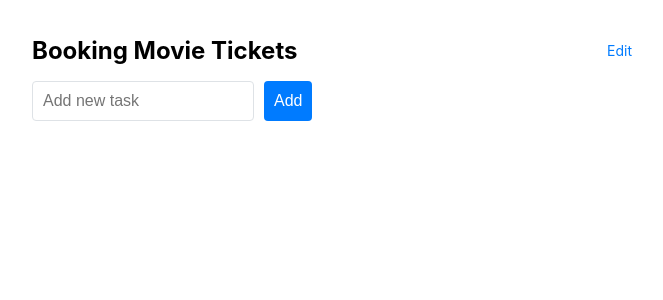
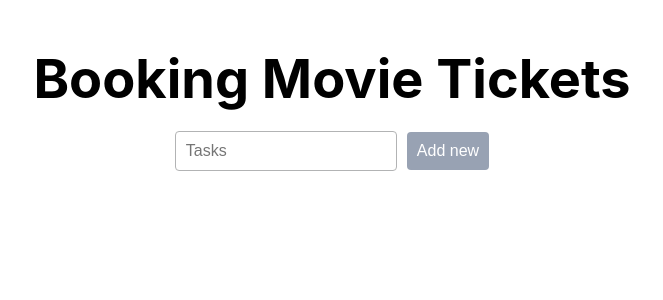
Before and after one commit to alanrochagomes/react-projects-v3, a React (Create React App) app: page / in a window 1280 px wide. Shown: the top 300 px of the page, without its empty margins (308-971 px from the left). Built offline with nearby package versions, Linux system fonts and the light colour scheme.

Commit message:
Atualizando Arquivos

```diff
--- a/src/App.css
+++ b/src/App.css
@@ -1,36 +1,43 @@
 .todo-container {
   max-width: 600px;
   margin: 0 auto;
-  padding: 20px;
+  padding: 10px;
 }
 
 .todo-header {
-  display: flex;
-  justify-content: space-between;
-  align-items: center;
+  text-align: center;
+  position: relative;
 }
 
 .todo-title {
-  font-size: 24px;
+  font-size: 54px;
   cursor: pointer;
+  margin-bottom: 20px;
+  display: inline-block; /* Para permitir alinhamento vertical */
 }
 
 .edit-title {
+  display: inline-block;
   font-size: 14px;
-  color: #007bff;
   cursor: pointer;
+  position: absolute;
+  left: calc(100% + 10px); /* Posiciona à direita do título com margem */
+  top: 50%; /* Alinha verticalmente no meio */
+  transform: translateY(-50%);
 }
 
 .todo-input-container {
   display: flex;
-  margin-bottom: 20px;
+  align-items: center;
+  justify-content: center; /* Centraliza horizontalmente */
+  margin-bottom: 54px;
 }
 
 .todo-input {
   flex-grow: 1;
   padding: 10px;
   font-size: 16px;
-  border: 1px solid #dee2e6;
+  border: 1px solid #b2b3b4;
   border-radius: 4px;
   margin-right: 10px;
 }
@@ -40,15 +47,19 @@
   font-size: 16px;
   border: none;
   border-radius: 4px;
-  background-color: #007bff;
+  background-color: #98a2b3;
   color: #fff;
   cursor: pointer;
+  height: 100%; /* Garante que a altura do botão corresponda à do input */
 }
 
 .todo-list {
   list-style-type: none;
   padding: 0;
   margin-top: 20px;
+  display: flex;
+  flex-direction: column;
+  align-items: center; /* Centraliza os itens na lista */
 }
 
 .todo-item {
@@ -58,6 +69,8 @@
   border: 1px solid #dee2e6;
   border-radius: 4px;
   margin-bottom: 10px;
+  width: 100%; /* Permite que o item da lista ocupe a largura completa do contêiner */
+  max-width: 500px; /* Limita a largura máxima dos itens da lista */
 }
 
 .todo-content {
@@ -69,7 +82,7 @@
   width: 20px;
   height: 20px;
   border-radius: 50%;
-  border: 1px solid #dee2e6;
+  border: 1px solid #98a2b3;
   display: flex;
   justify-content: center;
   align-items: center;
@@ -80,7 +93,7 @@
 .todo-checkbox svg {
   width: 12px;
   height: 12px;
-  fill: #007bff;
+  fill: #98a2b3;
 }
 
 .todo-text {
@@ -94,9 +107,9 @@
 
 .edit-input {
   flex-grow: 1;
-  padding: 5px;
+  padding: 15px;
   font-size: 16px;
-  border: 1px solid #dee2e6;
+  border: 1px solid #d0d5dd;
   border-radius: 4px;
 }
 
@@ -124,7 +137,7 @@
 .comment-input {
   padding: 10px;
   font-size: 16px;
-  border: 1px solid #dee2e6;
+  border: 1px solid #d0d5dd;
   border-radius: 4px;
   margin-bottom: 10px;
 }
@@ -140,7 +153,7 @@
 .comment-button:first-of-type {
   background: none;
   border: none;
-  color: #007bff;
+  color: #98a2b3;
   cursor: pointer;
   margin-top: 10px;
   padding: 5px;
@@ -150,7 +163,7 @@
 .comment-button:last-of-type {
   background: none;
   border: none;
-  color: #ff0015;
+  color: #98a2b3;
   cursor: pointer;
   margin-top: 10px;
   padding: 5px;
@@ -180,10 +193,10 @@
 .toggle-comments-button {
   background: none;
   border: none;
-  color: #007bff;
+  color: #98a2b3;
   cursor: pointer;
   margin-top: 10px;
-  padding: 5px;
+  padding: 1px;
   font-size: 14px;
 }
 
@@ -197,3 +210,15 @@
   justify-content: space-between;
   align-items: center;
 }
+
+.editing-button {
+  position: absolute;
+  top: 10px;
+  left: 50%;
+  transform: translateX(-50%);
+  background-color: #1D2939;
+  color: #fff;
+  padding: 5px 10px;
+  border-radius: 5px;
+  font-size: 20px;
+}
--- a/src/TodoList.js
+++ b/src/TodoList.js
@@ -1,6 +1,6 @@
 import React, { Component } from "react";
-import "./App.css"; // Certifique-se de importar o arquivo CSS
-import deleteSound from "./assets/delete_sound.mp3"; // Importe o arquivo de som
+import "./App.css";
+import deleteSound from "./assets/delete_sound.mp3";
 
 class TodoList extends Component {
   constructor(props) {
@@ -17,6 +17,7 @@ class TodoList extends Component {
       showCommentsIndex: null,
       editCommentIndex: null,
       editCommentText: "",
+      isEditing: false, // Novo estado para controlar a edição
     };
     this.audioRef = React.createRef();
   }
@@ -56,11 +57,11 @@ class TodoList extends Component {
   };
 
   startEdit = (index, text) => {
-    this.setState({ editIndex: index, editText: text });
+    this.setState({ editIndex: index, editText: text, isEditing: true });
   };
 
   cancelEdit = () => {
-    this.setState({ editIndex: -1, editText: "" });
+    this.setState({ editIndex: -1, editText: "", isEditing: false });
   };
 
   saveEdit = (index) => {
@@ -68,7 +69,7 @@ class TodoList extends Component {
     if (editText.trim() !== "") {
       const newTodos = [...todos];
       newTodos[index].text = editText.trim();
-      this.setState({ todos: newTodos, editIndex: -1, editText: "" });
+      this.setState({ todos: newTodos, editIndex: -1, editText: "", isEditing: false });
     }
   };
 
@@ -169,6 +170,7 @@ class TodoList extends Component {
       showCommentsIndex,
       editCommentIndex,
       editCommentText,
+      isEditing, // Novo estado para controlar a edição
     } = this.state;
 
     return (
@@ -181,6 +183,9 @@ class TodoList extends Component {
 
         <div className="todo-container">
           <div className="todo-header">
+            {isEditing && (
+              <div className="editing-button">Editando...</div>
+            )}
             <h1
               className="todo-title"
               contentEditable={editTitle}
@@ -190,9 +195,7 @@ class TodoList extends Component {
             >
               {title}
             </h1>
-            <span onClick={this.handleEditTitle} className="edit-title">
-              Edit
-            </span>
+            <span onClick={this.handleEditTitle} className="edit-title"></span>
           </div>
 
           <div className="todo-input-container">
@@ -201,10 +204,10 @@ class TodoList extends Component {
               value={newTodo}
               onChange={(e) => this.setState({ newTodo: e.target.value })}
               className="todo-input"
-              placeholder="Add new task"
+              placeholder="Tasks"
             />
             <button onClick={this.handleAddTodo} className="add-button">
-              Add
+              Add new
             </button>
           </div>
 
@@ -299,7 +302,7 @@ class TodoList extends Component {
                       onClick={this.handleCancelComment}
                       className="comment-button"
                     >
-                      ❌
+                      Cancel
                     </button>
                   </div>
                 )}
@@ -371,9 +374,7 @@ class TodoList extends Component {
                     onClick={() => this.handleToggleComments(index)}
                     className="toggle-comments-button"
                   >
-                    {showCommentsIndex === index
-                      ? "🔓"
-                      : "🔒"}
+                    {showCommentsIndex === index ? "🔓" : "🔒"}
                   </button>
                 )}
               </li>
--- a/src/index.css
+++ b/src/index.css
@@ -17,7 +17,7 @@ input {
 }
 
 button {
-  background-color: #0069d9;
+  background-color: #98a2b3;
   color: #fff;
   padding: 10px;
   font-size: 16px;
@@ -27,5 +27,5 @@ button {
 }
 
 button:hover {
-  background-color: #0053a6;
+  background-color: #1d2939;
 }
```
